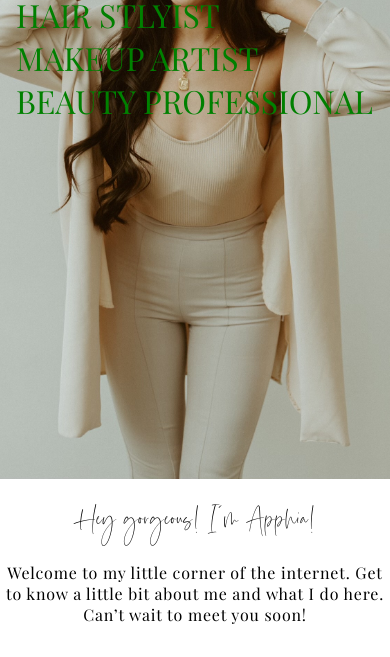
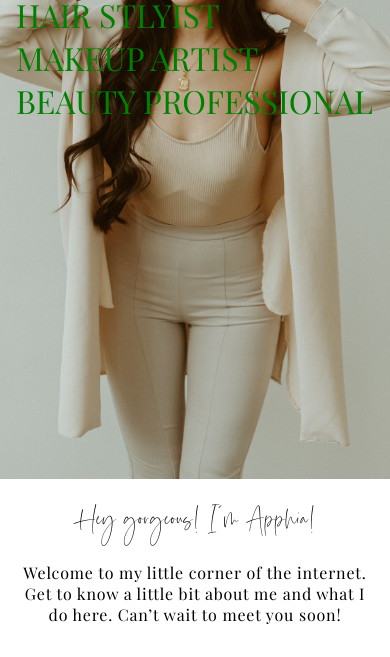
Before and after one commit to everett-lin/beauty-by-apphia-hw4, a plain HTML site: page index.html in a window 390 px wide. Shown: the part 365-1022 px from the top of the page. Drawn offline with nearby package versions, Linux system fonts and the light colour scheme.

Commit message:
text sizing

```diff
--- a/assets/styles/main.css
+++ b/assets/styles/main.css
@@ -193,7 +193,7 @@ hr {
         color:yellow;
     }
     #welcome-quote p {
-        max-width: 40ch;
+        max-width: 36ch;
     }
 
 }
```
